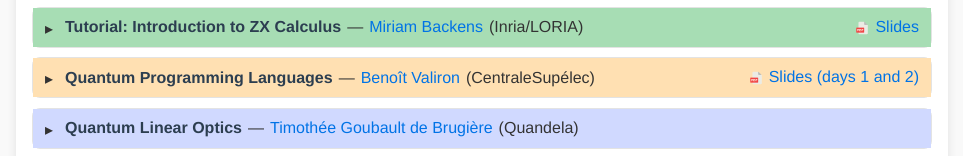
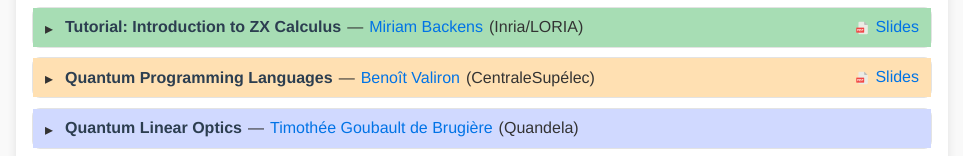
Before and after one commit to qcomical2025/qcomical2025.github.io, a plain HTML site: page index.html in a window 1280 px wide. Shown: the part 556-712 px from the top of the page, without its empty margins (158-1121 px from the left). Drawn offline with Linux system fonts and the light colour scheme.

Commit message:
slides de Benoit

```diff
--- a/index.html
+++ b/index.html
@@ -89,7 +89,7 @@
 	    — <a href="http://www.monoidal.net/" target="_blank">Benoît Valiron</a> (CentraleSupélec)
 	  </span>
 	  <span class="right">
-	    <a href="valiron-12.pdf" class="pdf" target="_blank">Slides (days 1 and 2)</a>
+	    <a href="valiron.pdf" class="pdf" target="_blank">Slides</a>
 	  </span>
 	</summary>
 	<div class="abstract">
```
Also changed, not shown: 2 other files.
